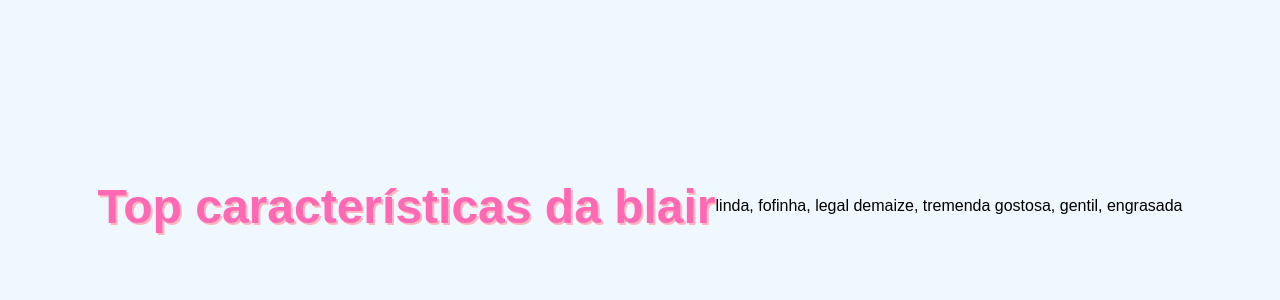
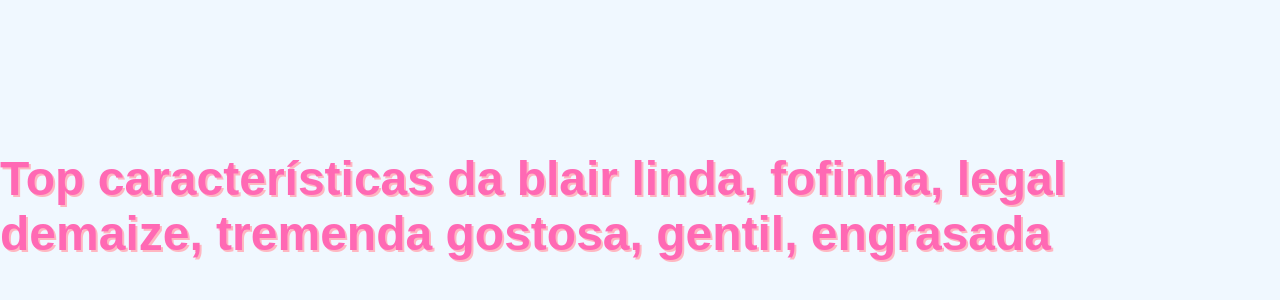
Before and after one commit to blugamer112z/apenas-verdades, a plain HTML site: page index.html in a window 1280 px wide. Shown: the part 194-494 px from the top of the page. Drawn offline with Linux system fonts and the light colour scheme.

Commit message:
Update index.html

```diff
--- a/index.html
+++ b/index.html
@@ -22,7 +22,8 @@
     </style>
 </head>
 <body>
-    <h1>Top características da blair<h1></h1>
-    linda, fofinha, legal demaize, tremenda gostosa, gentil, engrasada</h1>
+    <h1>Top características da blair
+
+        linda, fofinha, legal demaize, tremenda gostosa, gentil, engrasada</h1>
 </body>
 </html>
```
